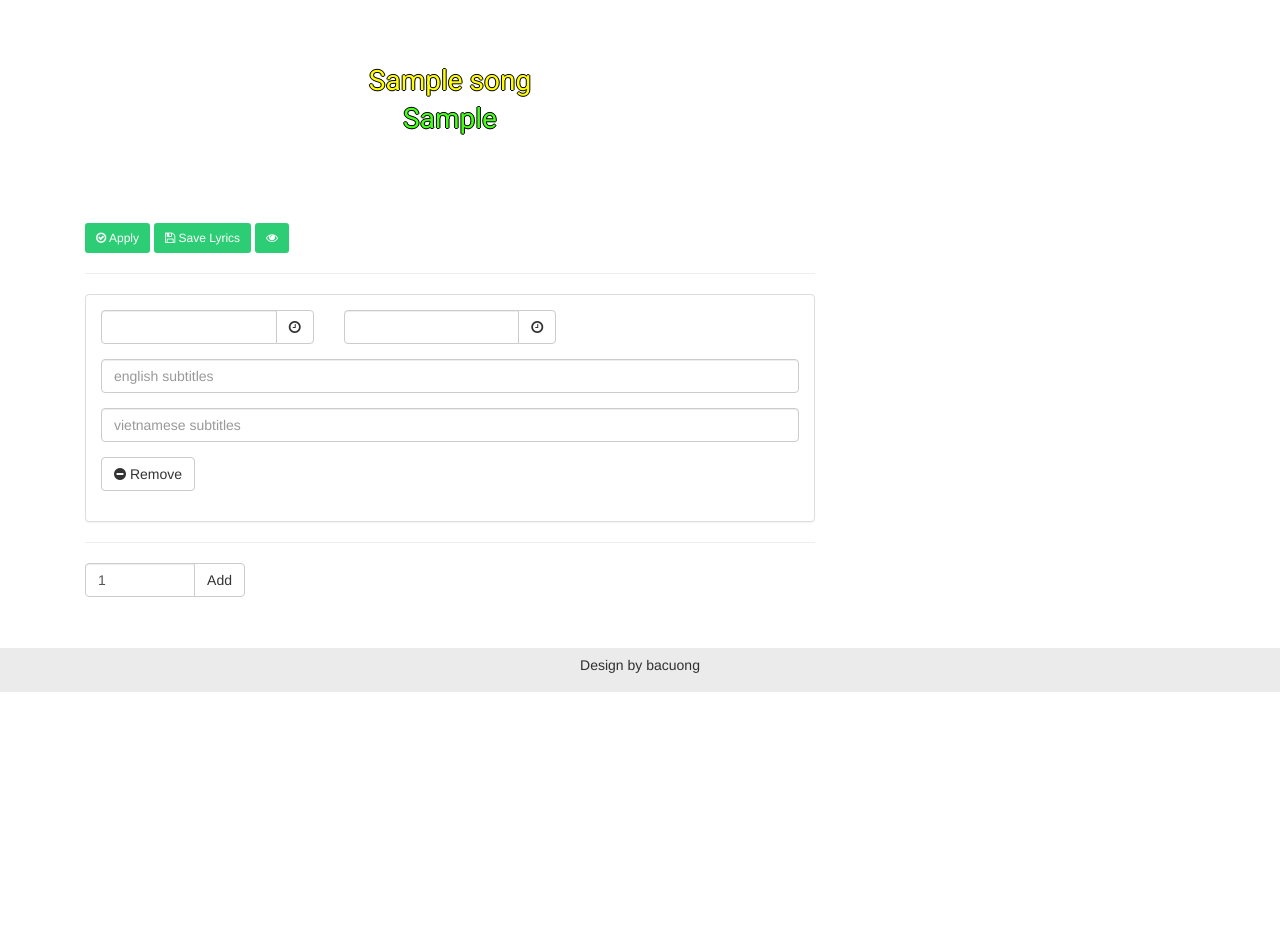
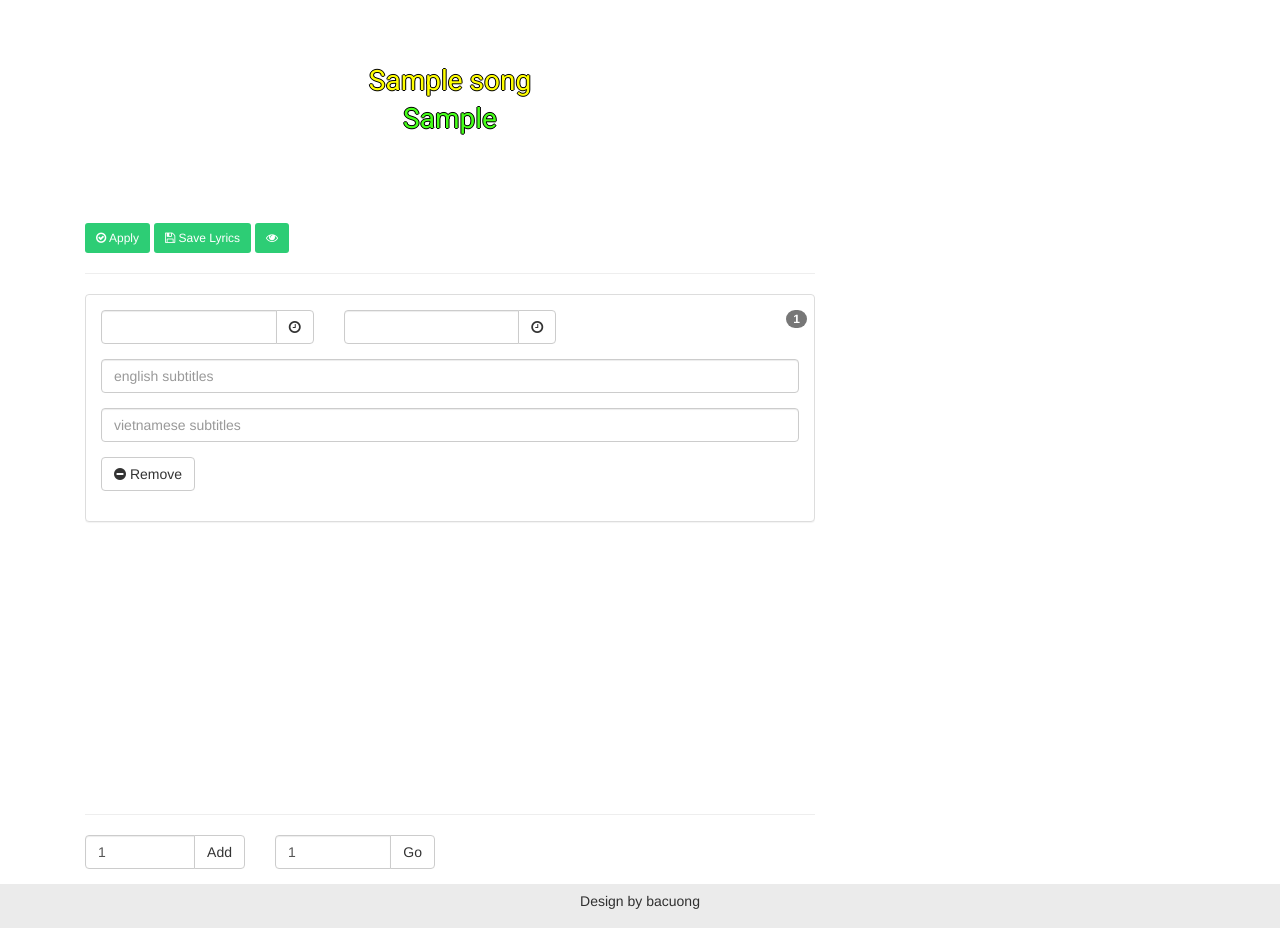
Before and after one commit to cuongnb14/bilyric, a Django app: a page that uses bilyric/templates/frontend/update_lyrics.html in a window 1280 px wide. Shown: the part 101-1029 px from the top of the page. Before the commit the page ends 793 px from the top, so only its background shows below. Run offline with Django 3.2, Linux system fonts and the light colour scheme; a user stored in the database is signed in; tables that the repository leaves empty hold one stand-in row (values such as "Sample post"); parts of the project's set-up code (start-up, migrations or seed data) failed here and were passed over; some libraries are stand-ins or nearby versions.

Commit message:
user mCustomScrollbar for update subtitle

```diff
--- a/bilyric/static/assets/css/custom.css
+++ b/bilyric/static/assets/css/custom.css
@@ -409,3 +409,9 @@ a.back-to-top {
   z-index: 999;
   background: rgb(0, 0, 0);
 }
+
+
+/**/
+#cl-subtitles-container ul {
+  padding-left: 0;
+}
--- a/bilyric/static/assets/js/generator_subtitles.js
+++ b/bilyric/static/assets/js/generator_subtitles.js
@@ -1,22 +1,31 @@
 jQuery(document).ready(function ($) {
     var subPanel = $(".cl-sub-panel").clone().css("display", "none");
-    var subContainer = $("#cl-subtitles-container");
-    var index = 1;
+    var subContainer = $("#cl-subtitles-container ul");
+    //var pnindex = 1;
     var player = new PlayerAdapter(document.getElementById("zmp3-frame").contentWindow);
 
 
     $("#cl-add-btn").click(function () {
         var addNumber = $("#cl-add-number").val();
         for (i = 0; i < addNumber; i++) {
-            index = index + 1;
-            var newId = "ps" + index;
+            pnindex = pnindex + 1;
+            var newId = "ps" + pnindex;
             var newPanel = subPanel.clone();
             newPanel.attr("id", newId);
+            newPanel.find(".ps-order").text(pnindex);
             newPanel.find(".ps-action").attr("fpn", newId);
             subContainer.append(newPanel);
             newPanel.show("fast");
         }
-        $(document).scrollTop($(document).height());
+        setTimeout(function () {
+            $("#cl-subtitles-container").mCustomScrollbar("scrollTo", "#ps"+pnindex);
+        }, 300)
+
+    });
+
+    $("#cl-go-btn").click(function () {
+        var lineNumber = $("#cl-go-line").val();
+        $("#cl-subtitles-container").mCustomScrollbar("scrollTo", "#ps" + lineNumber);
     });
 
     $("#cl-apply-subs").click(function () {
@@ -54,4 +63,10 @@ jQuery(document).ready(function ($) {
     $("#cl-subtitles-container").on("click", ".ps-end-btn", function () {
         $(this).closest(".cl-sub-panel").find(".ps-end").val(player.getCurrentTime());
     });
+
+    $("#cl-subtitles-container").mCustomScrollbar({
+        axis: "y",
+        setHeight: 500,
+        theme: "dark"
+    });
 });
--- a/bilyric/static/assets/js/subtitle.js
+++ b/bilyric/static/assets/js/subtitle.js
@@ -1,3 +1,4 @@
+pnindex = 1;
 function PlayerAdapter(playerFrame) {
     this.playerFrame = playerFrame;
 
@@ -44,22 +45,24 @@ function Subtitles(subtitles) {
     this.renderToForm = function () {
         try {
             var subPanel = $(".cl-sub-panel").clone().css("display", "none");
-            var subContainer = $("#cl-subtitles-container");
-            var pnindex = 0;
+            var subContainer = $("#cl-subtitles-container ul");
+
             var context = this;
             this.sub1.lines.forEach(function (item, index) {
-                pnindex = pnindex + 1;
+
                 if (pnindex == 1) {
                     context.lineToPanel(item, context.sub2.lines[index], "ps1");
                 } else {
                     var newId = "ps" + pnindex;
                     var newPanel = subPanel.clone();
                     newPanel.attr("id", newId);
+                    newPanel.find(".ps-order").text(pnindex);
                     newPanel.find(".ps-action").attr("fpn", newId);
                     subContainer.append(newPanel);
                     newPanel.show("fast");
                     context.lineToPanel(item, context.sub2.lines[index], newId);
                 }
+                pnindex = pnindex + 1;
             })
         }  catch (err) {
             console.log(err);
--- a/bilyric/templates/frontend/update_lyrics.html
+++ b/bilyric/templates/frontend/update_lyrics.html
@@ -83,6 +83,7 @@
 
             <hr>
             <div id="cl-subtitles-container">
+                <ul>
                     <div id="ps1" class="panel panel-default cl-sub-panel">
                         <div class="panel-body">
                             <div class="row form-group">
@@ -106,6 +107,7 @@
                                           </span>
                                     </div>
                                 </div>
+                                <span class="badge badge-success pull-right ps-order" style="margin-right: 7px">1</span>
                             </div>
                             <div class="row form-group">
                                 <div class="col-md-12">
@@ -128,6 +130,7 @@
                             </div>
                         </div>
                     </div>
+                </ul>
             </div>
 
             <hr>
@@ -137,6 +140,14 @@
                         <input type="number" class="form-control" value="1" id="cl-add-number">
                       <span class="input-group-btn">
                         <button class="btn btn-default" type="button" id="cl-add-btn">Add</button>
+                      </span>
+                    </div>
+                </div>
+                <div class="col-md-3">
+                    <div class="input-group">
+                        <input type="number" class="form-control" value="1" id="cl-go-line">
+                      <span class="input-group-btn">
+                        <button class="btn btn-default" type="button" id="cl-go-btn">Go</button>
                       </span>
                     </div>
                 </div>
```
Lines whose indentation alone changed are shown as unchanged.
